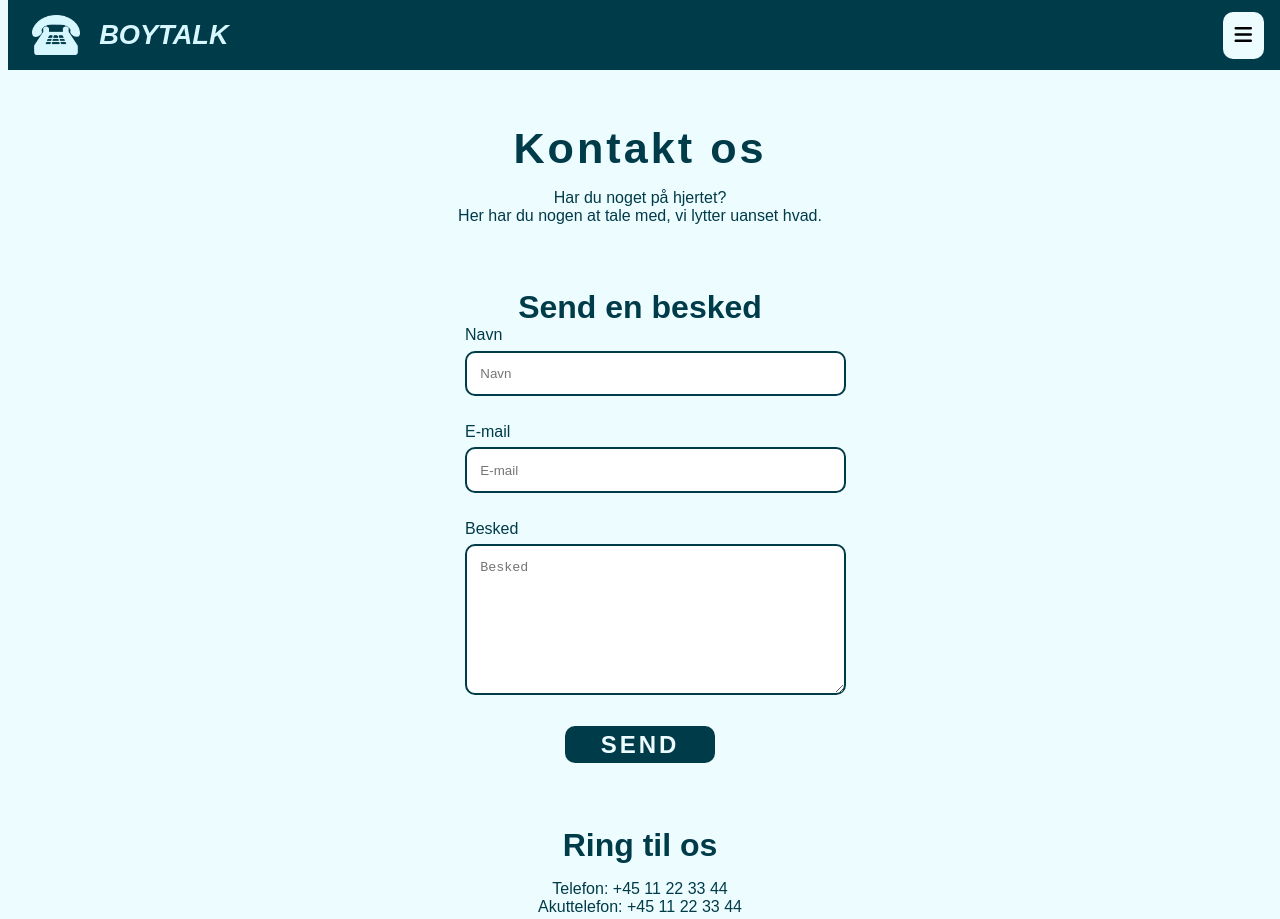
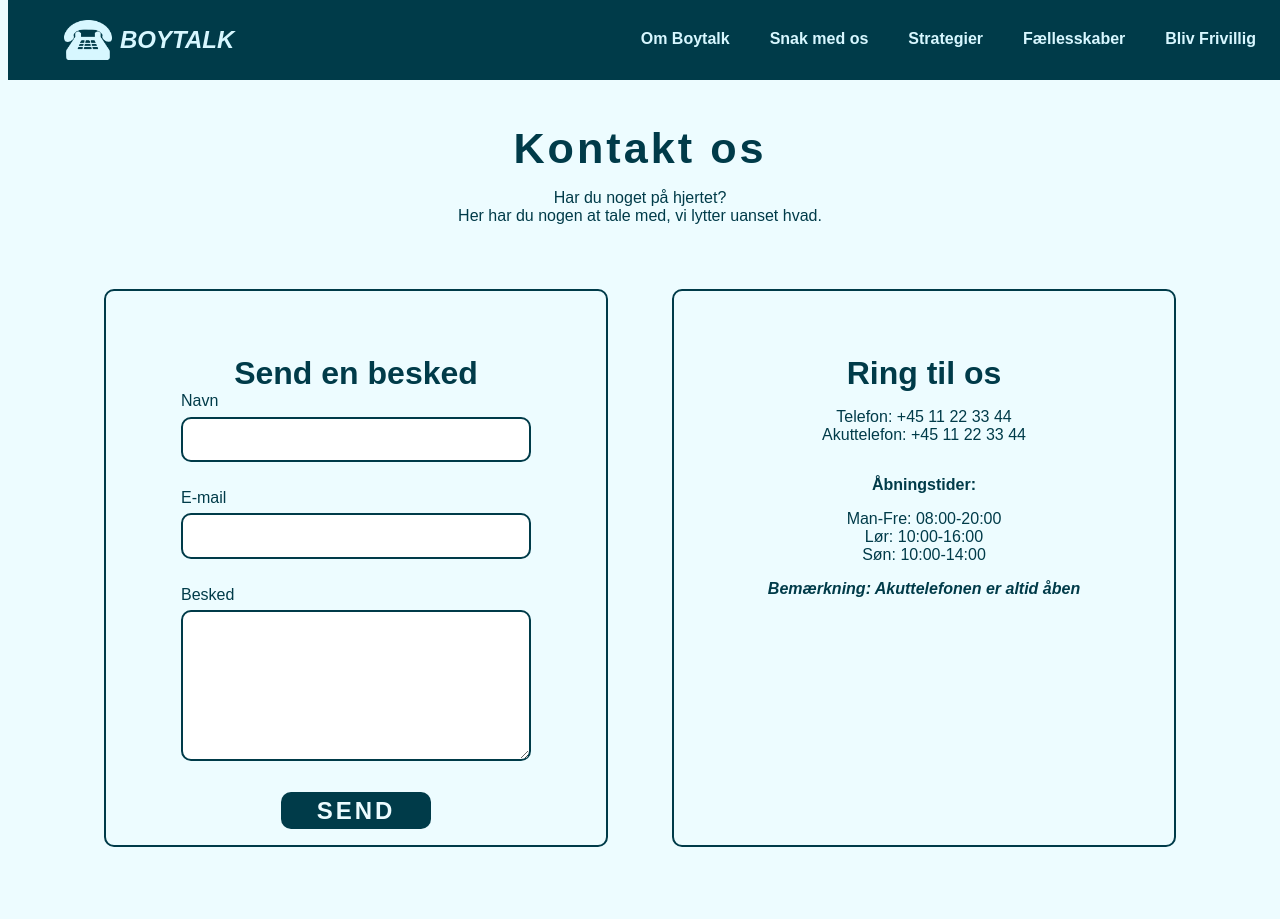
Before and after one commit to naowes01/opgave-2-kode, a plain HTML site: page kontakt.html in a window 1280 px wide. Shown: the top 919 px of the page. Drawn offline with Linux system fonts and the light colour scheme; a web font is replaced by a local one.

Commit message:
kontakt side færdig

```diff
--- a/css/stylesheet.css
+++ b/css/stylesheet.css
@@ -172,3 +172,105 @@ p.bemærkning {
     margin-top: 0em;
     font-weight: bold;
     font-style: italic;}
+
+/*Alle sider - Tablets og op*/
+@media screen and (min-width: 768px){
+
+/* Header og nav */
+header {
+    display: flex;
+    justify-content: space-between;
+    align-items: center;
+    padding: 0 2em;
+    background-color: #003B49;
+    min-height: 80px;
+    width: 100%;
+    box-sizing: border-box;}
+
+
+.logo-elements {
+    display: flex;
+    align-items: center;
+    gap: 0.8em;
+    flex-shrink: 0;}
+
+.logo-link {
+    display: flex;
+    align-items: center;
+    gap: 0.5em;
+    text-decoration: none;
+    color: #D7F7FF;}
+
+.logo-link img {
+    max-height: 40px;
+    width: auto;}
+
+.logo-link h1 {
+    font-family: "brother-1816", sans-serif;
+    font-weight: 900;
+    font-style: italic;
+    font-size: 1.5em;
+    margin: 0;
+    white-space: nowrap; }
+
+nav {
+    display: flex !important;      /* sikrer at det vises */
+    justify-content: flex-end;
+    flex-grow: 1;
+    min-width: 0;
+    background: transparent;}
+
+nav ul {
+    display: flex !important;
+    flex-wrap: nowrap;
+    gap: 1.5em;
+    margin: 0;
+    padding: 0;
+    list-style: none;
+    overflow: visible;}
+
+nav li {
+    margin: 0;
+    padding: 0;}
+
+nav li a {
+    color: #D7F7FF;
+    font-size: 1em;
+    font-weight: 700;
+    text-decoration: none;
+    white-space: nowrap;
+    display: block;}
+
+nav li a:hover {
+    color: #ffffff;}
+
+
+button#bars {
+    display: none;}
+
+
+/* Main */
+
+.send-besked input[type="submit"] {
+    width: auto;
+    padding: 0.2em 1.5em;}
+
+.send-besked input,
+.send-besked textarea {
+    width: 100%;
+    box-sizing: border-box;}
+
+.kontakt-wrap {
+    display: flex;
+    flex-direction: row;
+    gap: 4em;
+    padding: 3em 6em;}
+
+.send-besked, .kontakt-info {
+        flex: 1;
+        min-width: 0;
+        border: 2px solid #003B49;
+        border-radius: 10px;
+        padding-bottom: 1em;
+        padding-top: 0em;}
+}
--- a/kontakt.html
+++ b/kontakt.html
@@ -7,7 +7,7 @@
     <link rel="stylesheet" href="https://use.typekit.net/euo2iqr.css">
     <link rel="stylesheet" href="css/stylesheet.css">
     <script src="https://kit.fontawesome.com/1871e302a4.js" crossorigin="anonymous"></script>
-    <script src="js/navigation.js"defer></script>
+    <script src="js/navigation.js" defer></script>
 
 </head>
 
@@ -40,24 +40,31 @@
 
     </header>
 
-    <main class="kontaktform">
+<main class="kontakt-os">
+
+    <section class="kontakt-intro">
         <h2>Kontakt os</h2>
         <p> Har du noget på hjertet? <br>Her har du nogen at tale med, vi lytter uanset hvad.</p>
+    </section>
+
+<div class="kontakt-wrap">
+    <section class="send-besked">
         <h3 class="message-header">Send en besked</h3>
+        <form>
+            <label for="navn">Navn</label> <!--'for' knyttes til <input> med id af samme navn -->
+			<input id="navn" type="text" required autocomplete="name">
 
-        <form>
-            <label for="navn" class="hide">Navn</label> <!--'for' knyttes til <input> med id af samme navn -->
-			<input id="navn" type="text" required autocomplete="name" placeholder="Navn">
+            <label for="mail">E-mail</label>
+			<input id="mail" type="email" required autocomplete="email">
 
-            <label for="mail" class="hide">E-mail</label>
-			<input id="mail" type="email" required autocomplete="name" placeholder="E-mail">
-
-            <label for="besked" class="hide">Besked</label>
-			<textarea name="besked" id="besked" rows="8" cols="60" placeholder="Besked"></textarea> <!--Textarea giver mulighed for at skrive en større besked. Størrelse defineres ved brug af rows og cols-->
+            <label for="besked">Besked</label>
+			<textarea name="besked" id="besked" rows="8"required autocomplete="besked"></textarea> <!--Textarea giver mulighed for at skrive en større besked. Størrelse defineres ved brug af rows og cols-->
         </form>
 
         <input type="submit" name="submit" value="SEND">
+    </section>
 
+    <section class="kontakt-info">
         <h4 class="ring-header">Ring til os</h4>
         <p class="telefonnummer"> Telefon: +45 11 22 33 44
             <br>Akuttelefon: +45 11 22 33 44 </p>
@@ -68,7 +75,8 @@
             <br>Søn: 10:00-14:00</p>
 
         <p class="bemærkning">Bemærkning: Akuttelefonen er altid åben</p>
-
+    </section>
+</div>
     </main>
 
 </body>
```
Also changed, not shown: index.html (+1 -1 lines), underside.html (+1 -1 lines).
